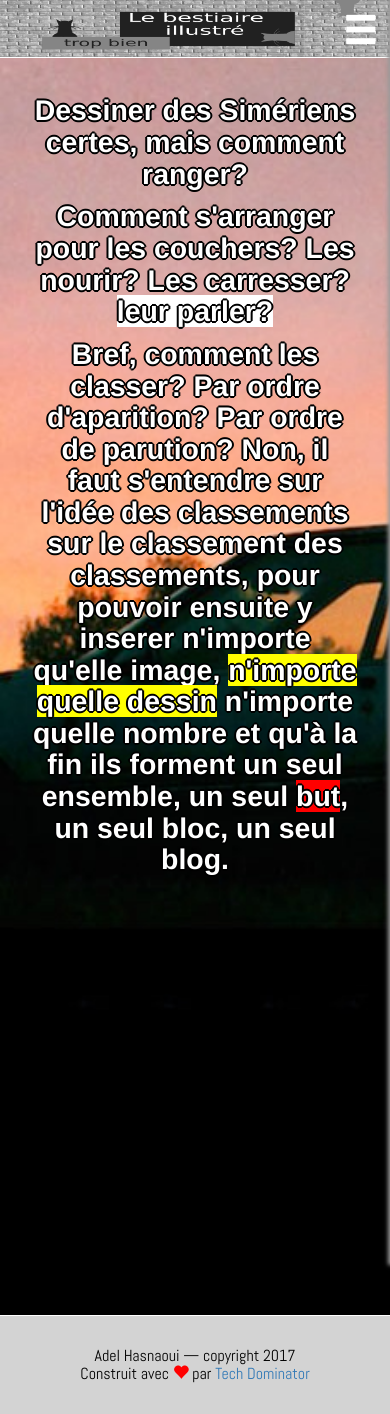
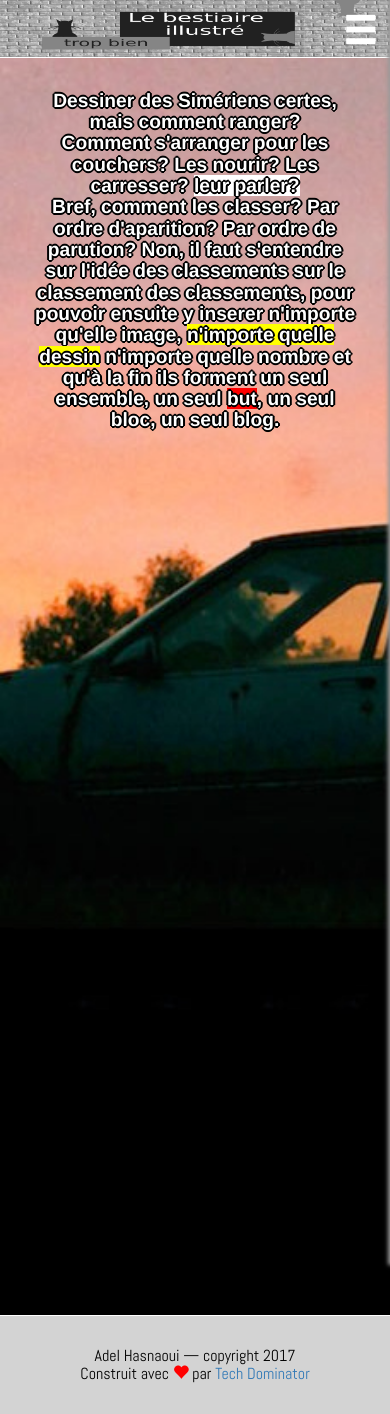
Before and after one commit to LeBestiaireIllustre/bestiaire_reborn, a Jekyll site: the page built from about.html, in a window 390 px wide. Built offline with Jekyll 4.4.1, drawn with Linux system fonts in a browser that asks for light colours; nearby versions of some CDN libraries.

Commit message:
fixed about text size for mobile

```diff
--- a/css/main.scss
+++ b/css/main.scss
@@ -144,12 +144,21 @@ div.about {
             text-align: center;
             text-shadow: 2px 0 0 black, -2px 0 0 black, 0 2px 0 black, 0 -2px 0 black, 1px 1px black, -1px -1px 0 black, 1px -1px 0 black, -1px 1px 0 black;
         }
+        @media screen and (min-width: $mobile-min-width)
+            and (max-width: $mobile-max-width) {
+
+                p {
+                    font-size: 1.2em;
+                    padding: 0;
+                }
+            }
     }
     #first {
         background-image: url('../images/about-cover.jpg');
     }
     margin-top: -0.1em;
 }
+
 div.bestiaire {
     padding-bottom: 1em;
     * {
```
